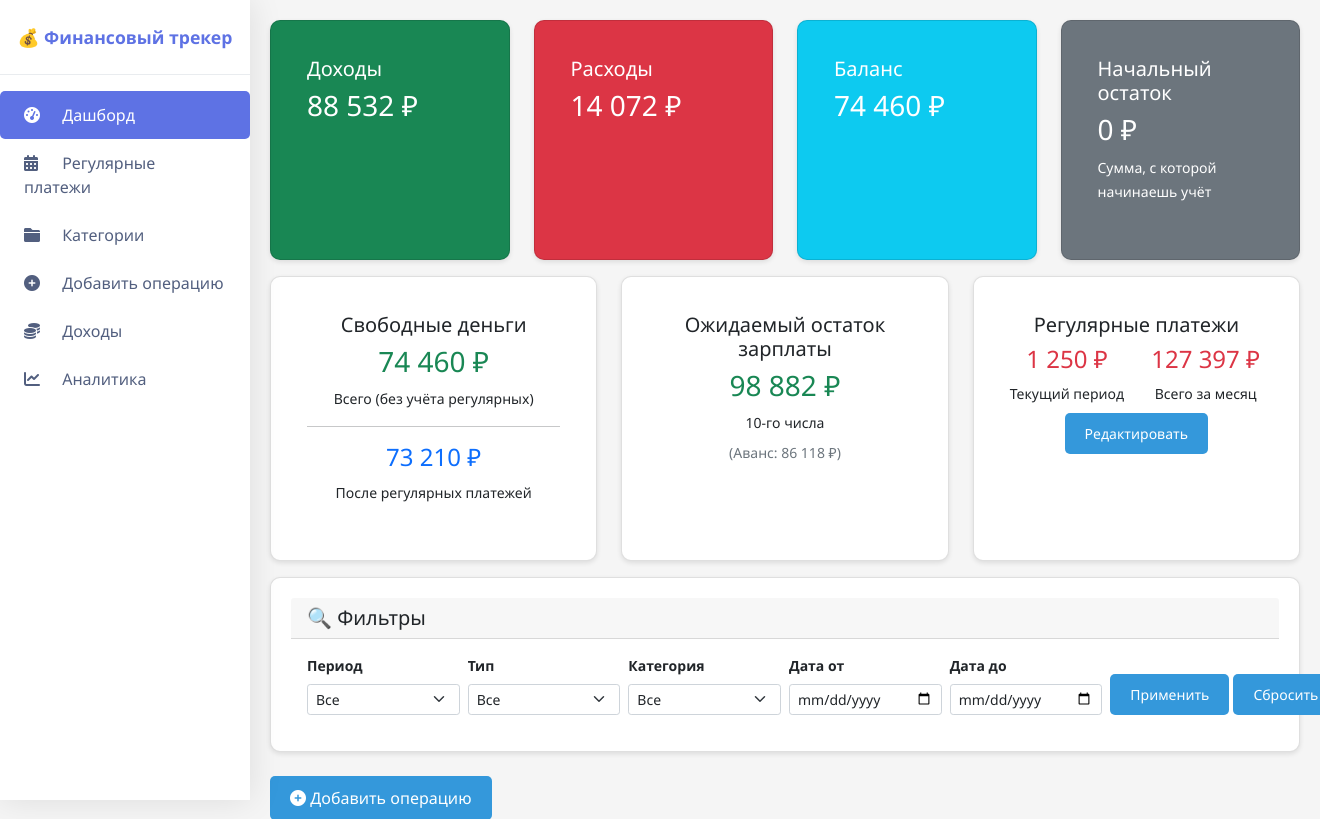
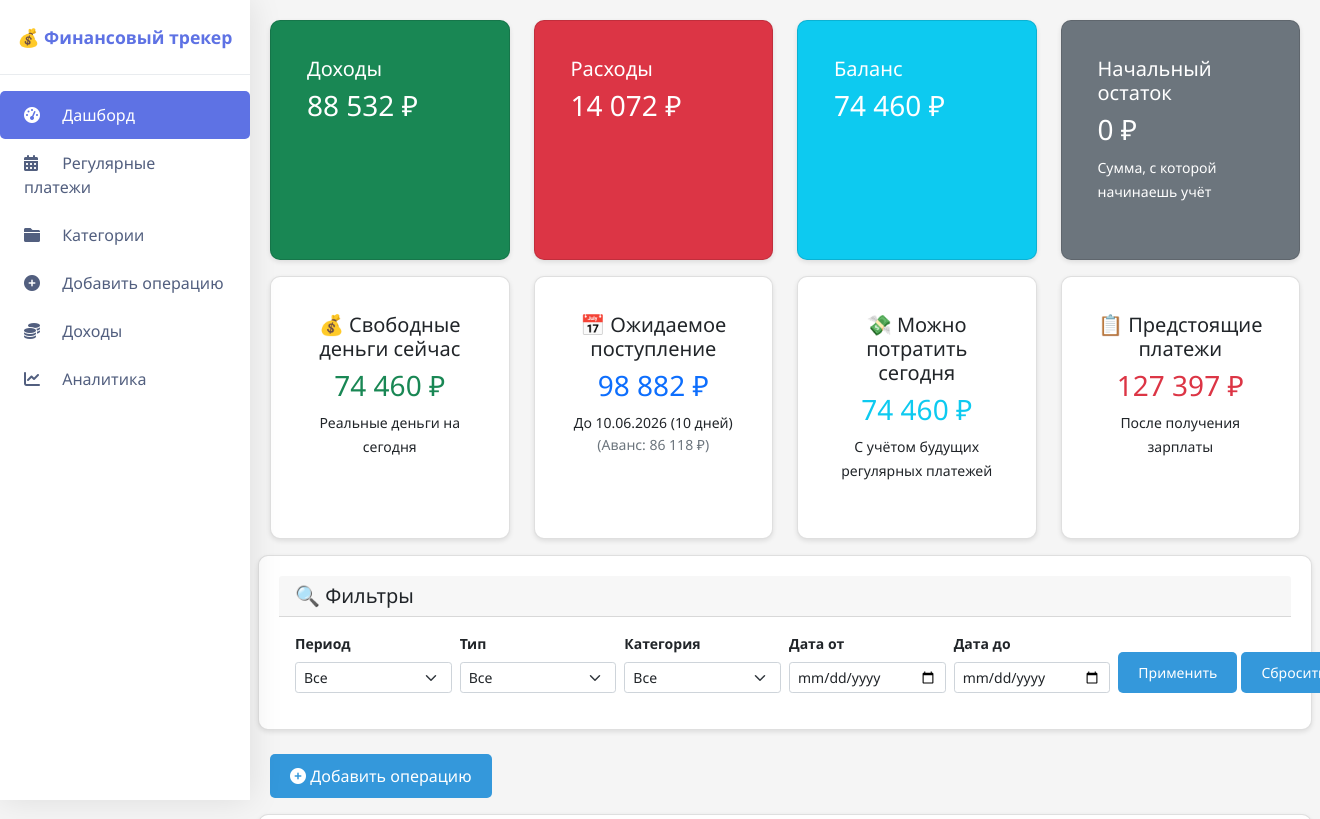
Before and after one commit to Vas322/finance-tracker, a Flask app: page / in a window 1320 px wide; the page is wider, and only the part inside the window is pictured. Shown: the top 819 px of that part. Run offline with Flask 3, Linux system fonts and the light colour scheme; data comes from the database, SQL or seed files in the repository; both versions use the stored data as it was after the commit.

Commit message:
Complete new math: free money now, expected income, can spend today, upcoming payments after salary

```diff
--- a/routes/main.py
+++ b/routes/main.py
@@ -1,7 +1,8 @@
 from flask import render_template, request
 from database import get_db, get_current_money
 from utils import get_next_income_date, get_regular_payments_for_period, get_regular_total_for_month, \
-    apply_regular_payments
+    apply_regular_payments, get_unpaid_regular_payments, get_regular_payments_until_date, \
+    get_regular_payments_after_date
 from datetime import date
 
 
@@ -56,9 +57,9 @@ def register_routes(app):
 
             # Доходы и расходы (без фильтра по периоду, для общей статистики)
             total_income = \
-                conn.execute('SELECT COALESCE(SUM(amount), 0) FROM operations WHERE type="Доход"').fetchone()[0]
+            conn.execute('SELECT COALESCE(SUM(amount), 0) FROM operations WHERE type="Доход"').fetchone()[0]
             total_expense = \
-                conn.execute('SELECT COALESCE(SUM(amount), 0) FROM operations WHERE type="Расход"').fetchone()[0]
+            conn.execute('SELECT COALESCE(SUM(amount), 0) FROM operations WHERE type="Расход"').fetchone()[0]
             balance = total_income - total_expense
 
             # Расчёт ожидаемого остатка зарплаты
@@ -87,33 +88,7 @@ def register_routes(app):
                 salary_remainder_text = f"{expected_remainder:,.0f} ₽".replace(",", " ")
                 salary_remainder_note = "⚠️ Аванс ещё не внесён"
 
-        # Определяем текущий период
-        if 10 <= today.day <= 24:
-            period_start, period_end = 10, 24
-        else:
-            period_start, period_end = 25, 9
-
-        regular_this_period = get_regular_payments_for_period(today, period_start, period_end)
-        regular_total = get_regular_total_for_month()
-
-        free_money_total = current_money + total_income - total_expense
-        free_money_after_regular = free_money_total - regular_this_period
-
-        if free_money_after_regular < 0:
-            traffic_light = "red"
-            traffic_text = "⚠️ КАССОВЫЙ РАЗРЫВ!"
-        elif free_money_after_regular < 5000:
-            traffic_light = "yellow"
-            traffic_text = "⚠️ Осторожно: остаток меньше 5000 ₽"
-        else:
-            traffic_light = "green"
-            traffic_text = "✅ Всё хорошо"
-
-        next_income = get_next_income_date(today)
-        days_to_income = (next_income - today).days
-
-        # Категории для модального окна добавления
-        with get_db() as conn:
+            # Категории для модального окна добавления
             income_cats = {}
             expense_cats = {}
 
@@ -131,13 +106,67 @@ def register_routes(app):
                                        (cat['id'],)).fetchall()
                 expense_cats[cat['name']] = [s['name'] for s in subcats]
 
+        # Определяем текущий период
+        if 10 <= today.day <= 24:
+            period_start, period_end = 10, 24
+        else:
+            period_start, period_end = 25, 9
+
+        next_income = get_next_income_date(today)
+        days_to_income = (next_income - today).days
+
+        # Новая логика расчёта свободных денег
+        regular_this_period = get_regular_payments_for_period(today, period_start, period_end)
+        regular_total = get_regular_total_for_month()
+
+        # 1. Неоплаченные регулярные платежи (которые уже прошли по дате)
+        unpaid_regular = get_unpaid_regular_payments(today, period_start, period_end)
+
+        # 2. Свободные деньги сейчас (реальные)
+        free_money_now = current_money + total_income - total_expense - unpaid_regular
+
+        # 3. Ожидаемое поступление (зарплата после вычета аванса)
+        if real_advance > 0:
+            expected_income = planned_salary - real_advance
+        else:
+            expected_income = planned_salary
+
+        # 4. Будущие регулярные платежи до следующего поступления
+        future_regular = get_regular_payments_until_date(today, next_income)
+
+        # 5. Сколько можно потратить сегодня с учётом будущих регулярных платежей
+        can_spend_today = free_money_now - future_regular
+
+        # 6. Регулярные платежи после получения зарплаты
+        regular_after_income = get_regular_payments_after_date(today, next_income)
+
+        if can_spend_today < 0:
+            spend_warning = "⚠️ Внимание! Денег не хватит на регулярные платежи!"
+        else:
+            spend_warning = ""
+
+        # Светофор (смотрим на свободные деньги сейчас)
+        if free_money_now < 0:
+            traffic_light = "red"
+            traffic_text = "⚠️ КАССОВЫЙ РАЗРЫВ!"
+        elif free_money_now < 5000:
+            traffic_light = "yellow"
+            traffic_text = "⚠️ Осторожно: остаток меньше 5000 ₽"
+        else:
+            traffic_light = "green"
+            traffic_text = "✅ Всё хорошо"
+
         return render_template('index.html',
                                operations=operations,
                                total_income=total_income,
                                total_expense=total_expense,
                                balance=balance,
-                               free_money_total=free_money_total,
-                               free_money_after_regular=free_money_after_regular,
+                               free_money_now=free_money_now,
+                               expected_income=expected_income,
+                               future_regular=future_regular,
+                               regular_after_income=regular_after_income,
+                               can_spend_today=can_spend_today,
+                               spend_warning=spend_warning,
                                days_to_income=days_to_income,
                                next_income=next_income,
                                traffic_light=traffic_light,
@@ -147,9 +176,9 @@ def register_routes(app):
                                current_money=current_money,
                                all_categories=all_categories,
                                salary_remainder_text=salary_remainder_text,
+                               salary_remainder_note=salary_remainder_note,
                                income_categories=income_cats,
-                               expense_categories=expense_cats,
-                               salary_remainder_note=salary_remainder_note)
+                               expense_categories=expense_cats)
 
     @app.route('/analytics')
     def analytics():
@@ -166,7 +195,7 @@ def register_routes(app):
                                    expense_by_category_raw]
 
             total_expense = \
-                conn.execute('SELECT COALESCE(SUM(amount), 0) FROM operations WHERE type="Расход"').fetchone()[0]
+            conn.execute('SELECT COALESCE(SUM(amount), 0) FROM operations WHERE type="Расход"').fetchone()[0]
 
         return render_template('analytics.html',
                                expense_by_category=expense_by_category,
--- a/templates/index.html
+++ b/templates/index.html
@@ -40,50 +40,50 @@
     </div>
 </div>
 
-<!-- Вторая строка карточек -->
+<!-- Четыре блока в один ряд -->
 <div class="row">
-    <div class="col-xl-4 col-md-6 mb-3">
+    <div class="col-md-3 mb-3">
         <div class="card h-100">
             <div class="card-body text-center">
-                <h5 class="card-title">Свободные деньги</h5>
-                <h3 class="text-success">{{ "{:,.0f}".format(free_money_total).replace(",", " ") }} ₽</h3>
-                <small>Всего (без учёта регулярных)</small>
-                <hr>
-                <h4 class="text-primary">{{ "{:,.0f}".format(free_money_after_regular).replace(",", " ") }} ₽</h4>
-                <small>После регулярных платежей</small>
+                <h5 class="card-title">💰 Свободные деньги сейчас</h5>
+                <h3 class="text-success">{{ "{:,.0f}".format(free_money_now).replace(",", " ") }} ₽</h3>
+                <small>Реальные деньги на сегодня</small>
             </div>
         </div>
     </div>
 
-    <div class="col-xl-4 col-md-6 mb-3">
+    <div class="col-md-3 mb-3">
         <div class="card h-100">
             <div class="card-body text-center">
-                <h5 class="card-title">Ожидаемый остаток зарплаты</h5>
-                <h3 class="text-success">{{ salary_remainder_text }}</h3>
-                <small>10-го числа</small>
-                <p class="small text-muted mt-2 mb-0">{{ salary_remainder_note }}</p>
+                <h5 class="card-title">📅 Ожидаемое поступление</h5>
+                <h3 class="text-primary">{{ "{:,.0f}".format(expected_income).replace(",", " ") }} ₽</h3>
+                <small>До {{ next_income.strftime('%d.%m.%Y') }} ({{ days_to_income }} дней)</small>
+                <small class="d-block text-muted">{{ salary_remainder_note }}</small>
             </div>
         </div>
     </div>
 
-    <div class="col-xl-4 col-md-12 mb-3">
+    <div class="col-md-3 mb-3">
         <div class="card h-100">
             <div class="card-body text-center">
-                <h5 class="card-title">Регулярные платежи</h5>
-                <div class="row">
-                    <div class="col-6">
-                        <h4 class="text-danger">{{ "{:,.0f}".format(regular_this_period).replace(",", " ") }} ₽</h4>
-                        <small>Текущий период</small>
-                    </div>
-                    <div class="col-6">
-                        <h4 class="text-danger">{{ "{:,.0f}".format(regular_total).replace(",", " ") }} ₽</h4>
-                        <small>Всего за месяц</small>
-                    </div>
-                </div>
-                <div class="mt-2">
-                    <a href="{{ url_for('regular') }}" class="btn btn-sm btn-outline-primary">Редактировать</a>
-                </div>
+                <h5 class="card-title">💸 Можно потратить сегодня</h5>
+                <h3 class="text-{{ 'danger' if can_spend_today < 0 else 'info' }}">
+                    {{ "{:,.0f}".format(can_spend_today).replace(",", " ") }} ₽
+                </h3>
+                <small>С учётом будущих регулярных платежей</small>
+                {% if spend_warning %}
+                <div class="alert alert-danger mt-2 small">{{ spend_warning }}</div>
+                {% endif %}
             </div>
+        </div>
+    </div>
+
+<div class="col-md-3 mb-3">
+    <div class="card h-100">
+        <div class="card-body text-center">
+            <h5 class="card-title">📋 Предстоящие платежи</h5>
+            <h3 class="text-danger">{{ "{:,.0f}".format(regular_after_income).replace(",", " ") }} ₽</h3>
+            <small>После получения зарплаты</small>
         </div>
     </div>
 </div>
```
Also changed, not shown: utils.py (+122 -89 lines), finance.db.
